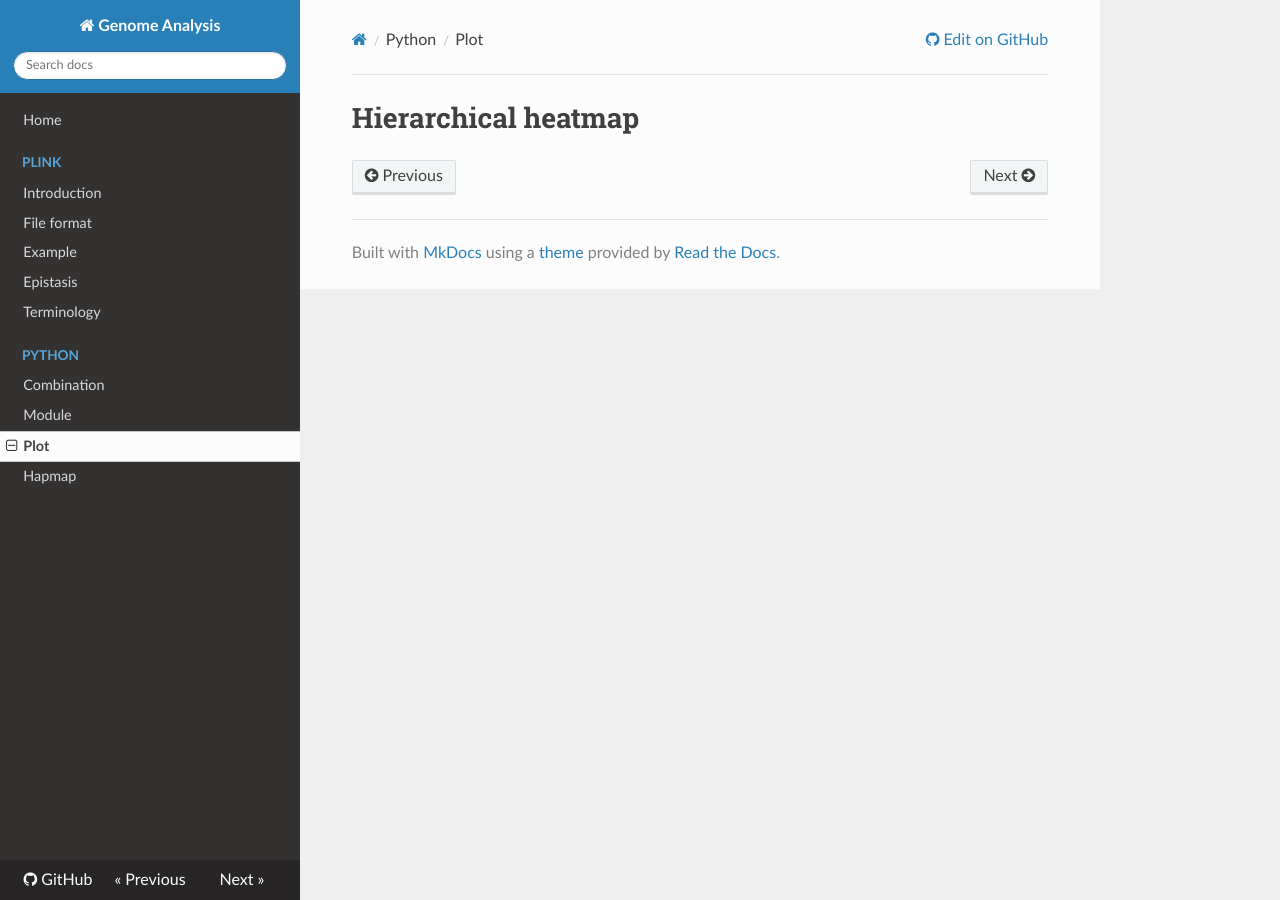
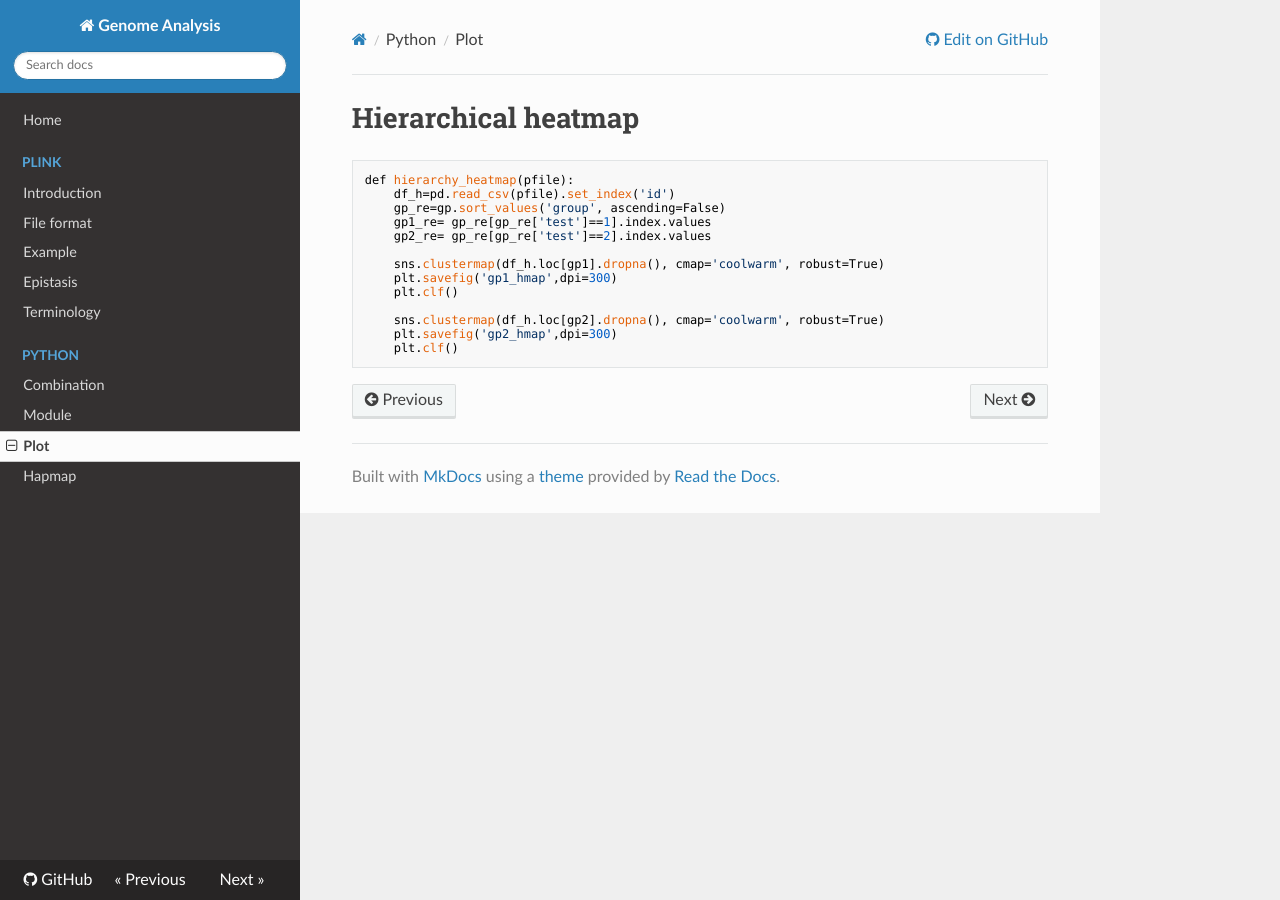
Before and after one commit to WonyoungCho/plink, an MkDocs documentation site: the page built from docs/python_plot.md, in a window 1280 px wide. Built offline with MkDocs 1.6.1, drawn with Linux system fonts in a browser that asks for light colours; nearby versions of some CDN libraries; old or Windows-style settings are respelled for this version of MkDocs.

Commit message:
Update python_plot.md

````diff
--- a/docs/python_plot.md
+++ b/docs/python_plot.md
@@ -1 +1,16 @@
 # Hierarchical heatmap
+```
+def hierarchy_heatmap(pfile):
+    df_h=pd.read_csv(pfile).set_index('id')
+    gp_re=gp.sort_values('group', ascending=False)
+    gp1_re= gp_re[gp_re['test']==1].index.values
+    gp2_re= gp_re[gp_re['test']==2].index.values
+
+    sns.clustermap(df_h.loc[gp1].dropna(), cmap='coolwarm', robust=True)
+    plt.savefig('gp1_hmap',dpi=300)
+    plt.clf()
+
+    sns.clustermap(df_h.loc[gp2].dropna(), cmap='coolwarm', robust=True)
+    plt.savefig('gp2_hmap',dpi=300)
+    plt.clf()
+```
````
